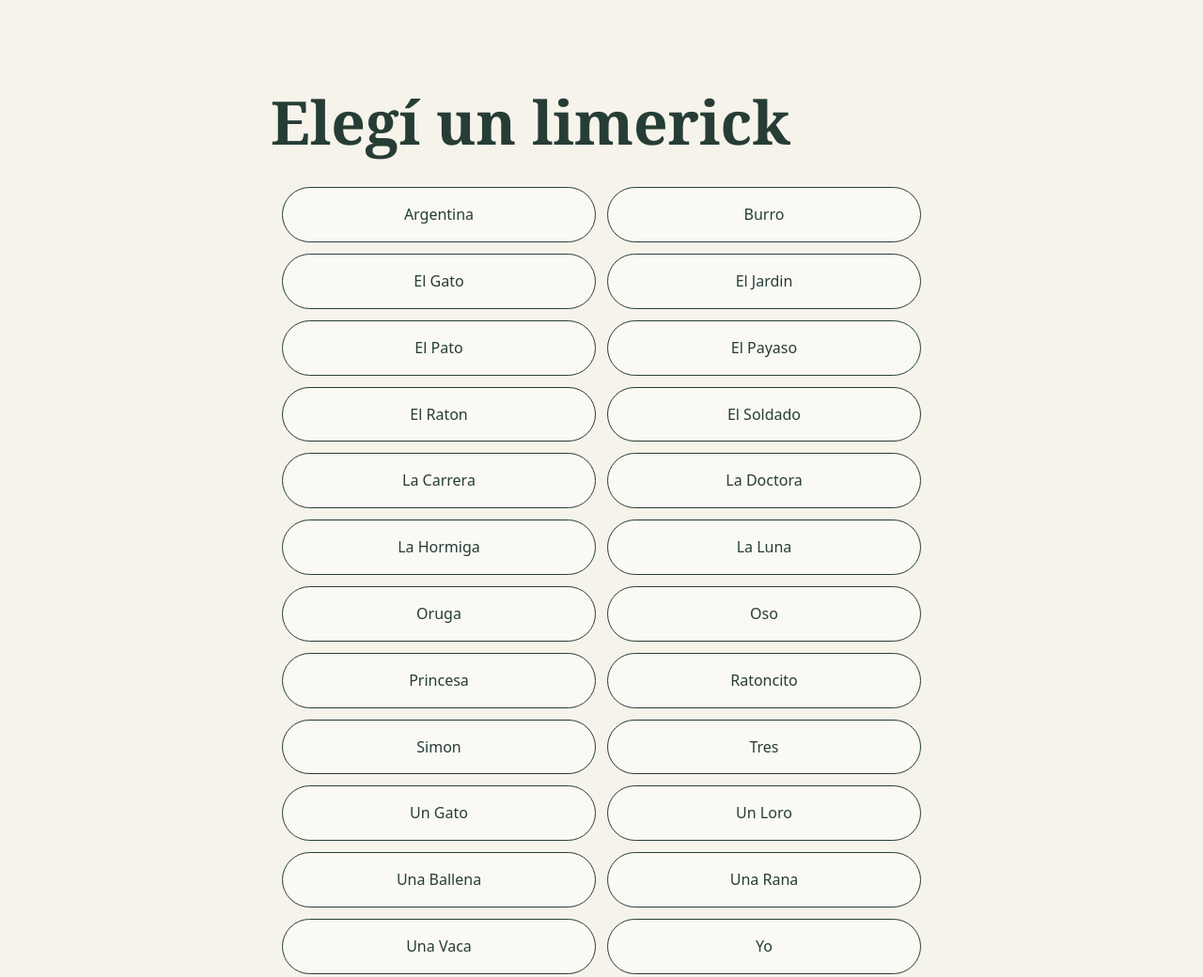
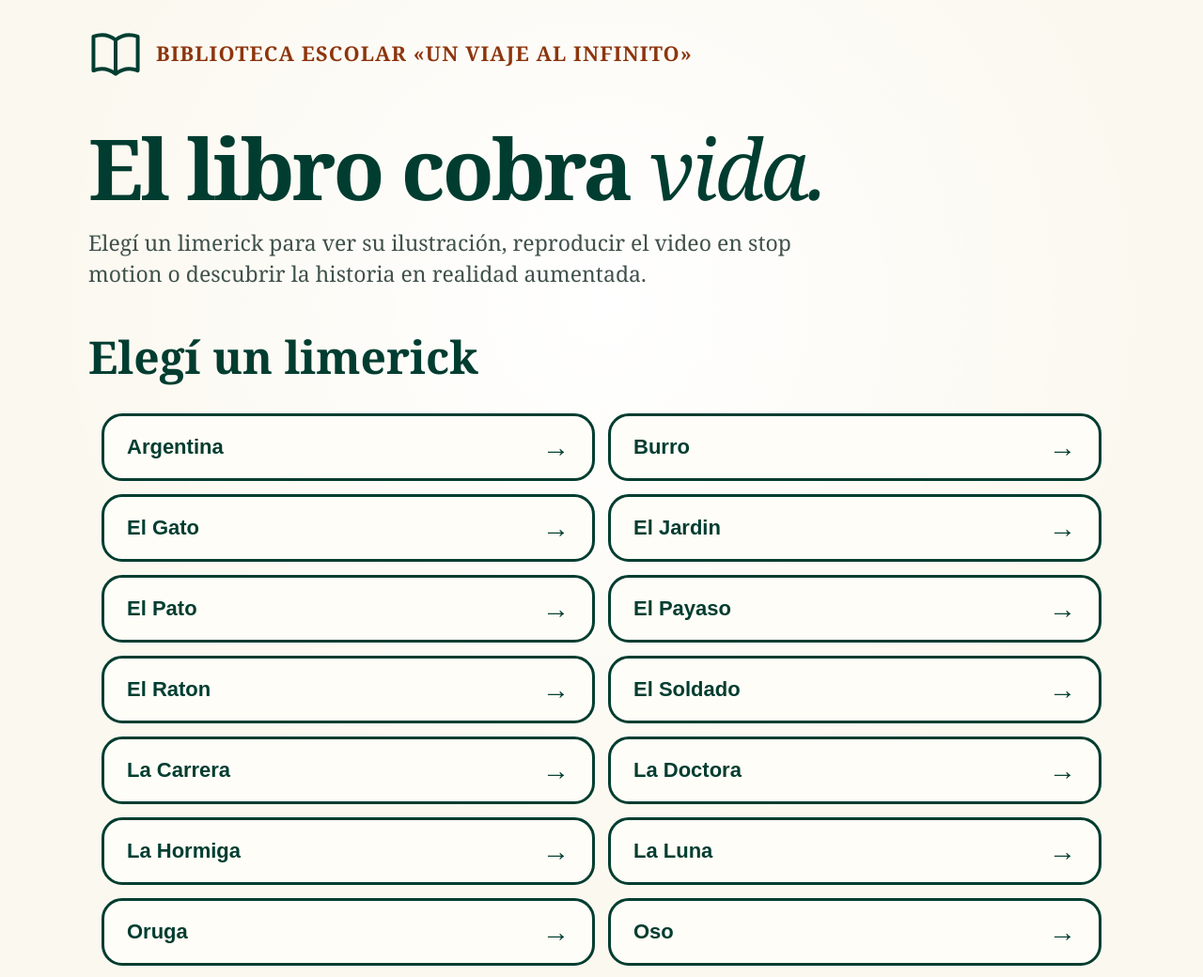
Before and after one commit to bibliotecaescolarappep4-cloud/libro-animado-limericks, a plain HTML site: page index.html in a window 1280 px wide. Shown: the top 1040 px of the page at 94% size. Drawn offline with Linux system fonts and the light colour scheme.

Commit message:
Diseña la portada del índice de limericks

```diff
--- a/index.html
+++ b/index.html
@@ -13,7 +13,7 @@
         type="importmap">{"imports":{"three":"./vendor/three.module.js","three/addons/":"./vendor/addons/"}}</script>
 </head>
 
-<body>
+<body class="index-page">
     <main id="home"><div id="experience">
         <header class="top"><a class="brand" href="./" aria-label="Inicio"><svg viewBox="0 0 32 32" aria-hidden="true">
                     <path d="M16 8C11 4 6 5 3 6v20c5-2 9-1 13 2 4-3 8-4 13-2V6c-3-1-8-2-13 2Zm0 0v20" />
@@ -58,6 +58,11 @@
             </article>
         </section>
         <footer><span>MUCHAS PÁGINAS, MUCHAS HISTORIAS.</span></footer></div>
+        <section class="index-intro" aria-labelledby="index-title">
+            <header class="index-header"><svg viewBox="0 0 32 32" aria-hidden="true"><path d="M16 8C11 4 6 5 3 6v20c5-2 9-1 13 2 4-3 8-4 13-2V6c-3-1-8-2-13 2Zm0 0v20" /></svg><span>BIBLIOTECA ESCOLAR «UN VIAJE AL INFINITO»</span></header>
+            <h1 id="index-title">El libro cobra <em>vida.</em></h1>
+            <p>Elegí un limerick para ver su ilustración, reproducir el video en stop motion o descubrir la historia en realidad aumentada.</p>
+        </section>
     </main>
     <section id="gallery" class="gallery" aria-label="Limericks" hidden></section>
     <section id="ar" aria-label="Cámara de realidad aumentada" hidden>
--- a/style.css
+++ b/style.css
@@ -52,3 +52,22 @@ body.limerick-page{--paper:#fbf8ef;--forest:#003d30;--rust:#8d350d;--soft-green:
 .limerick-page footer{display:none}
 @media(max-width:1100px){.limerick-page main{padding-inline:3%}.limerick-page .hero{grid-template-columns:.9fr 1.1fr;gap:4%;padding-inline:0}.limerick-page .primary,.limerick-page .secondary{min-height:68px;border-radius:22px;padding-block:10px}.limerick-page .steps{grid-template-columns:180px repeat(3,1fr);padding:22px 20px}.limerick-page .steps-title{font-size:37px}.limerick-page .steps article{padding-left:65px}.limerick-page .steps article>span{left:12px}}
 @media(max-width:780px){.limerick-page main{padding:16px 18px 25px}.limerick-page .brand{font-size:12px;gap:9px}.limerick-page .brand svg{width:48px;height:42px}.limerick-page .hero{grid-template-columns:1fr;gap:45px;padding:38px 0}.limerick-page h1{font-size:clamp(42px,12vw,62px);margin-bottom:35px}.limerick-page #limerick-name{font-size:clamp(48px,15vw,76px);margin-bottom:29px}.limerick-page .story-copy{font-size:19px;margin-bottom:29px}.limerick-page .primary,.limerick-page .secondary{min-height:64px;border-radius:19px;padding:10px 18px;font-size:18px}.limerick-page .primary svg{width:42px;margin-right:12px}.limerick-page .primary span{font-size:36px}.limerick-page .drawing{order:-1;margin:0 8px;padding:14px 14px 9px}.limerick-page .drawing figcaption{font-size:18px;padding-top:13px}.limerick-page .steps{grid-template-columns:1fr;border-radius:25px;padding:27px 22px}.limerick-page .steps-title{font-size:42px;padding:0 0 25px}.limerick-page .steps article{min-height:105px;border-left:0;border-top:1px solid #d6a061;padding:22px 0 20px 65px}.limerick-page .steps article>span{left:5px;top:25px}.limerick-page .steps h2{margin:4px 0 6px;font-size:20px}.limerick-page .steps p{max-width:none;font-size:16px}}
+
+/* Portada e índice principal. */
+.index-page{--index-paper:#fbf8ef;--index-green:#003d30;--index-rust:#8d350d;background:radial-gradient(circle at 50% 20%,#fff 0,transparent 42%),var(--index-paper);color:#121b18}
+.index-page main{max-width:1180px;padding-bottom:0}
+.index-page .index-intro{padding:0 0 28px}
+.index-page .index-header{display:flex;align-items:center;gap:14px;color:var(--index-rust);font:700 clamp(14px,1.7vw,22px)/1 Georgia,"Times New Roman",serif;letter-spacing:1.1px}
+.index-page .index-header svg{width:58px;height:58px;fill:none;stroke:var(--index-green);stroke-width:2.2;stroke-linejoin:round;flex:none}
+.index-page .index-intro h1{margin:48px 0 18px;color:var(--index-green);font:700 clamp(52px,7vw,92px)/1 Georgia,"Times New Roman",serif;letter-spacing:-3px;text-transform:none}
+.index-page .index-intro h1 em{font-weight:400}
+.index-page .index-intro p{max-width:760px;margin:0;color:#40514b;font:clamp(17px,2vw,23px)/1.45 Georgia,"Times New Roman",serif}
+.index-page .gallery{max-width:1180px;padding:20px 44px 70px;overflow:visible}
+.index-page .gallery:before{display:none}
+.index-page .gallery table{width:100%;max-width:none;margin:0;border-spacing:14px;table-layout:fixed}
+.index-page .gallery caption{margin:0 0 22px;color:var(--index-green);font:700 clamp(30px,4vw,48px)/1 Georgia,"Times New Roman",serif;text-align:left}
+.index-page .gallery td{width:50%;padding:0}
+.index-page .gallery a{display:flex;align-items:center;justify-content:space-between;min-height:72px;padding:14px 24px;color:var(--index-green);background:#fffdf7;border:3px solid var(--index-green);border-radius:22px;text-align:left;text-transform:capitalize;font:700 clamp(17px,1.8vw,22px)/1.2 Arial,Helvetica,sans-serif;white-space:normal;box-shadow:none}
+.index-page .gallery a:after{content:"→";margin-left:18px;font-size:29px;font-weight:400}
+.index-page .gallery a:hover,.index-page .gallery a:focus-visible{background:#f3f5df;transform:translateY(-2px)}
+@media(max-width:760px){.index-page main{padding:20px 22px 0}.index-page .index-header{font-size:12px}.index-page .index-header svg{width:45px;height:45px}.index-page .index-intro{padding-bottom:20px}.index-page .index-intro h1{margin:34px 0 16px;font-size:clamp(44px,14vw,66px);letter-spacing:-2px}.index-page .index-intro p{font-size:17px}.index-page .gallery{padding:14px 12px 50px}.index-page .gallery table{border-spacing:0}.index-page .gallery tr,.index-page .gallery td{display:block;width:100%}.index-page .gallery td{margin-bottom:12px}.index-page .gallery td.empty{display:none}.index-page .gallery caption{font-size:32px;margin-bottom:18px}.index-page .gallery a{min-height:64px;border-radius:18px;padding:12px 18px;font-size:18px}}
```
